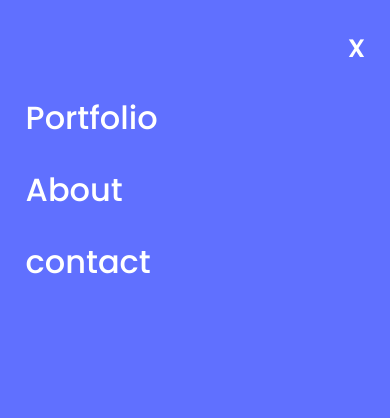
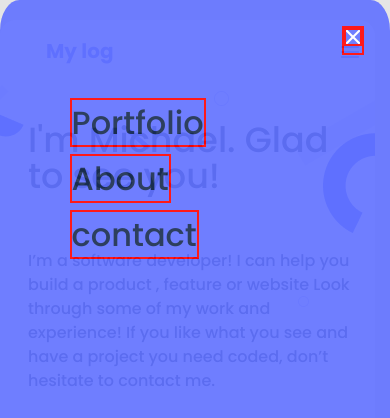
Before and after one commit to ghermaico135/Portfolio, a website: page index.html in a window 390 px wide. Both pictures are taken after a click on the picture 350 px from the left and 52 px from the top of the page. Shown: the top 418 px of the page. Drawn offline with Linux system fonts and the light colour scheme.

Commit message:
Adding styles and javascript

```diff
--- a/CSS/style.css
+++ b/CSS/style.css
@@ -42,38 +42,57 @@ body {
   border-top-left-radius: 16px;
 }
 
+/* ------------------------menu start----------------------------------- */
 .mobile-menu {
   position: fixed;
   top: 0;
   left: 0;
   right: 0;
   width: 100%;
-  height: 100vh;
+  height: 72vh;
   margin: 0 auto;
   padding: 1.6rem;
   background-color: #6070ff;
-  z-index: 5;
+  z-index: 4;
   display: none;
   flex-direction: column;
   align-items: start;
   justify-content: start;
   gap: 2rem;
+  border-radius: 5%;
+  opacity: 90%;
 }
 
-.mobile-menu li a {
+.mobile-menu ul{
+  flex-direction: column;
+  padding: 1rem;
+
+}
+.mobile-menu ul li{
+  margin-bottom: 1rem;
+}
+
+.mobile-menu ul li a {
   font-size: 2rem;
   font-weight: 500;
   line-height: 2.5rem;
-  color: #fff;
+  color: var(--dark-black);
   text-decoration: none;
-
-}
-.mobile-menu-close-btn {
-  align-self: end;
+  margin: 1rem;
+  border: 2px solid red;
 }
 
 
+.mobile-menu-close-btn {
+  border:2px solid red;
+  align-self:end ;
+}
 
+.mobile-menu-toggler{
+  display: none;
+}
+
+/* ---------------------------------------------menu end----------------------------- */
 /* header nav */
 .top-nav {
   display: flex;
@@ -86,6 +105,7 @@ body {
 header {
   position: relative;
   width: 375px;
+  height: 72vh;
   background: var(--white);
   background-image: url(../images/Img/header-shapes\ mobile@2x.png);
   background-repeat: no-repeat;
--- a/index.html
+++ b/index.html
@@ -37,20 +37,23 @@
                         </li>
               </ul>
               <!--mobile menu -->
-              <ul id="mobile-menu" class="mobile-menu">
-                <li class="mobile-menu-close-btn" >
-                  <a href="#!">x</a>
+              <div class="mobile-menu mobile-menu-toggler">
+                <div class="mobile-menu-close-btn">
+                    <img class="mobile-menu-close-btn" src="./images/Icon/mobile_exit_Icon.png" alt="exit-icon">
+                </div>
+                <ul>
+                  <li>
+                    <a href="#portfolio-section" class="menu-link">Portfolio</a>
                   </li>
                   <li>
-                  <a href="#">Portfolio</a>
+                    <a href="#about-section" class="menu-link">About</a>
                   </li>
                   <li>
-                  <a href="#">About</a>
-                </li>
-                <li>
-                  <a href="#">contact</a>
+                    <a href="#contact-section" class="menu-link">contact</a>
                   </li>
                 </ul>
+              </div>
+
           </section>
       </div>
       <header>
@@ -111,7 +114,7 @@
       </header>
           <!----------------------------------------End of Header section--------------------------- -->
           <!-- --------------------------------------Start of Main and Work section 1--------------------------------->
-        <main>
+        <main id="portfolio-section">
             <section class="work-section">
                   <div class="image-container">
 
@@ -336,7 +339,7 @@
       <footer>
           <section class="footer-container">
               <!-- <section> -->
-            <div class="about-section">
+            <div class="about-section" id="about-section">
                 <!--------------------- about container --------------------------------->
               <div class="about-container">
                     <div class="aboutmyself-content">
@@ -445,7 +448,7 @@
           </div>
           </section>
               <!-- -------------------------------------------------------------contact form ---------------------------------------------------------- -->
-          <section class="contact-section">
+          <section class="contact-section" id="contact-section">
                 <div class="contact-content">
 
                         <div class="contact-me">
--- a/js/mobile-menu.js
+++ b/js/mobile-menu.js
@@ -1,14 +1,27 @@
 /* eslint-disable linebreak-style */
 const mobileMenuIcon = document.querySelector('#humber-icon');
-const mobileMenu = document.querySelector('#mobile-menu');
+const mobileMenu = document.querySelector('.mobile-menu');
+const  menuLink = document.querySelectorAll('.menu-link')
 const mobileMenuClose = document.querySelector('.mobile-menu-close-btn');
+
+
+
 
 mobileMenuIcon.addEventListener('click', (e) => {
   e.preventDefault();
-  mobileMenu.style.display = 'flex';
+  mobileMenu.style.display ='flex';
+
 });
 
 mobileMenuClose.addEventListener('click', (e) => {
   e.preventDefault();
-  mobileMenu.style.display = 'none';
+  // mobileMenu.style.display = 'none';
+  mobileMenu.classList.toggle('mobile-menu-toggler');
 });
+
+menuLink.forEach((link) => {
+  link.addEventListener('click', () => {
+    // mobileMenu.classList.remove('mobile-menu');
+    mobileMenu.classList.toggle('mobile-menu-toggler');
+  })
+})
```
Also changed, not shown: images/Icon/mobile_exit_Icon.png (added). Lines whose indentation alone changed are shown as unchanged.
